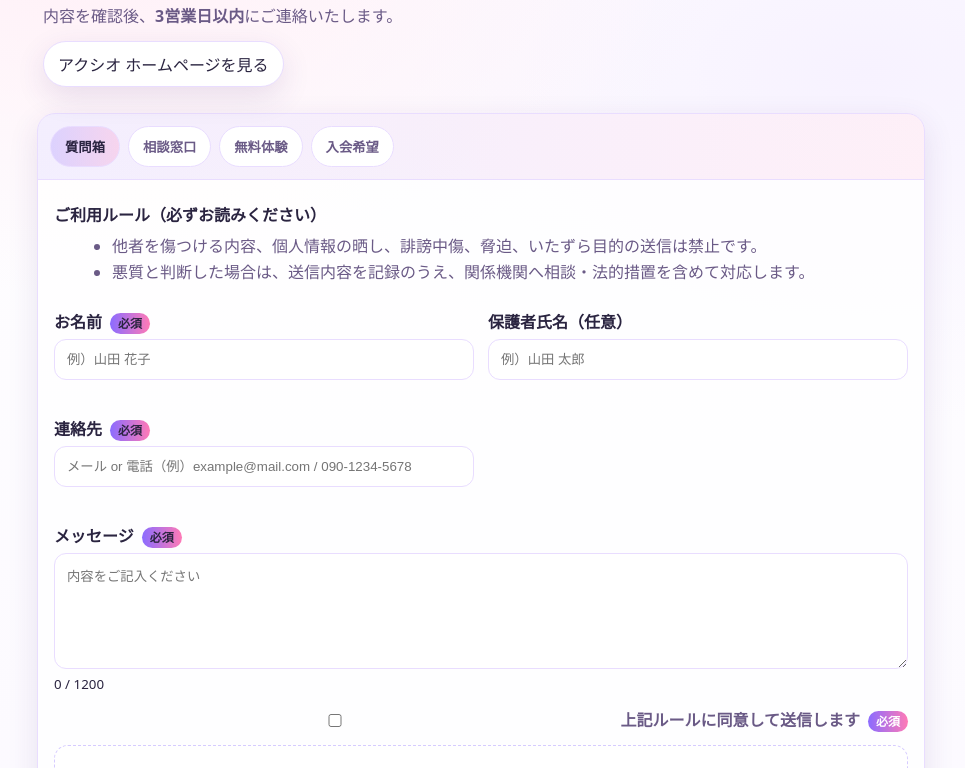
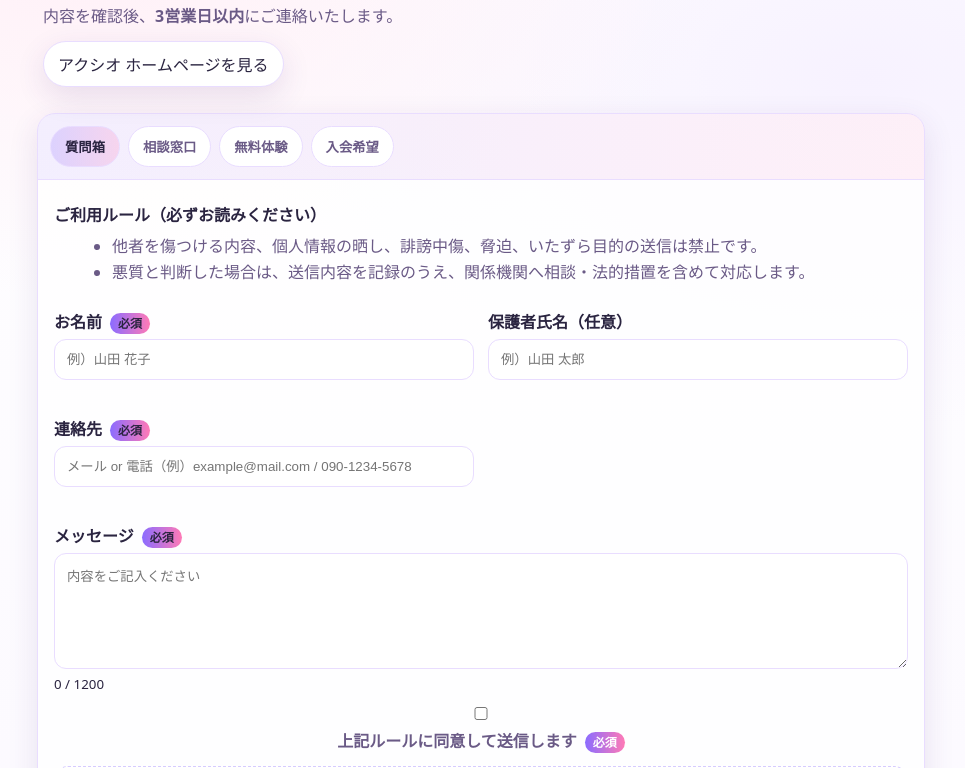
Before and after one commit to accio29113/accio-contact, a plain HTML site: page index.html in a window 1280 px wide. Shown: the part 184-952 px from the top of the page, without its empty margins (159-1124 px from the left). Drawn offline with Linux system fonts and the light colour scheme.

Commit message:
Refactor CSS styles for improved structure

```diff
--- a/style.css
+++ b/style.css
@@ -145,21 +145,17 @@ input:focus, textarea:focus{
 
 .agree{
   grid-column: 1 / -1;
-  display: inline-flex;
-  align-items: center;
-  gap: 4px;
+  display: flex;
+  flex-direction: column;   /* ← 縦並び */
+  align-items: center;      /* ← センター寄せ */
+  gap: 8px;                 /* 文字とチェックの距離 */
+  text-align: center;       /* 文章もセンター */
   color: var(--muted);
   font-weight: 800;
-
-  justify-content: flex-start; /* ← 追加① 左寄せ固定 */
-  white-space: nowrap; /* ← 折り返し禁止 */
-
 }
 
-/* チェックボックスの位置微調整 */
 .agree input[type="checkbox"]{
   margin: 0;
-  transform: translateY(1px); /* 文字と高さ合わせ */
 }
 
 
```
